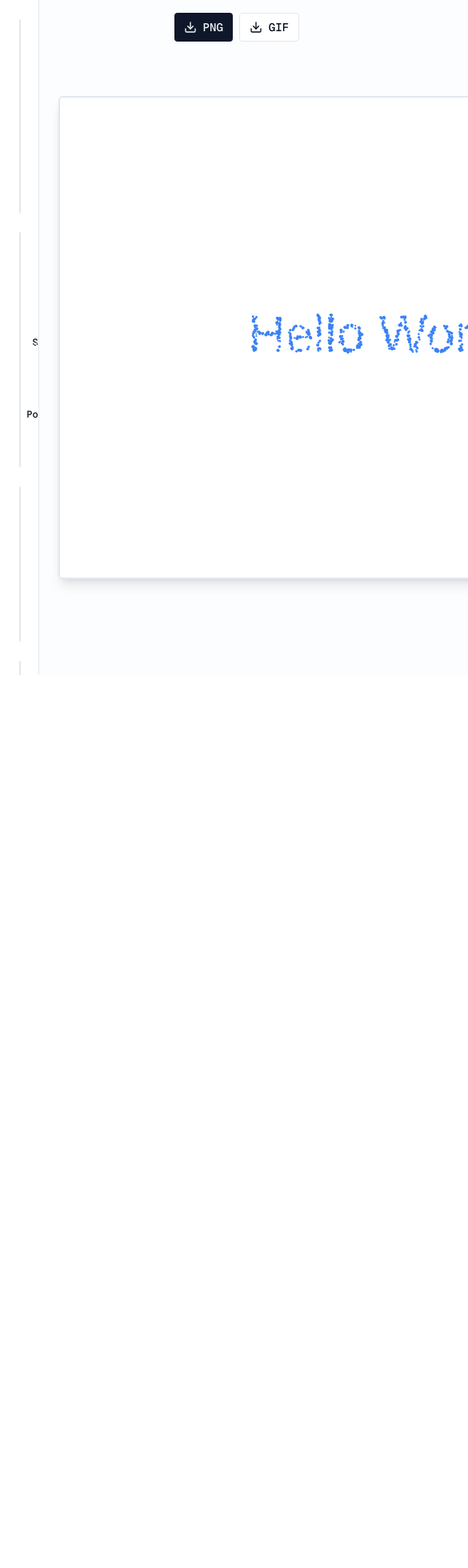
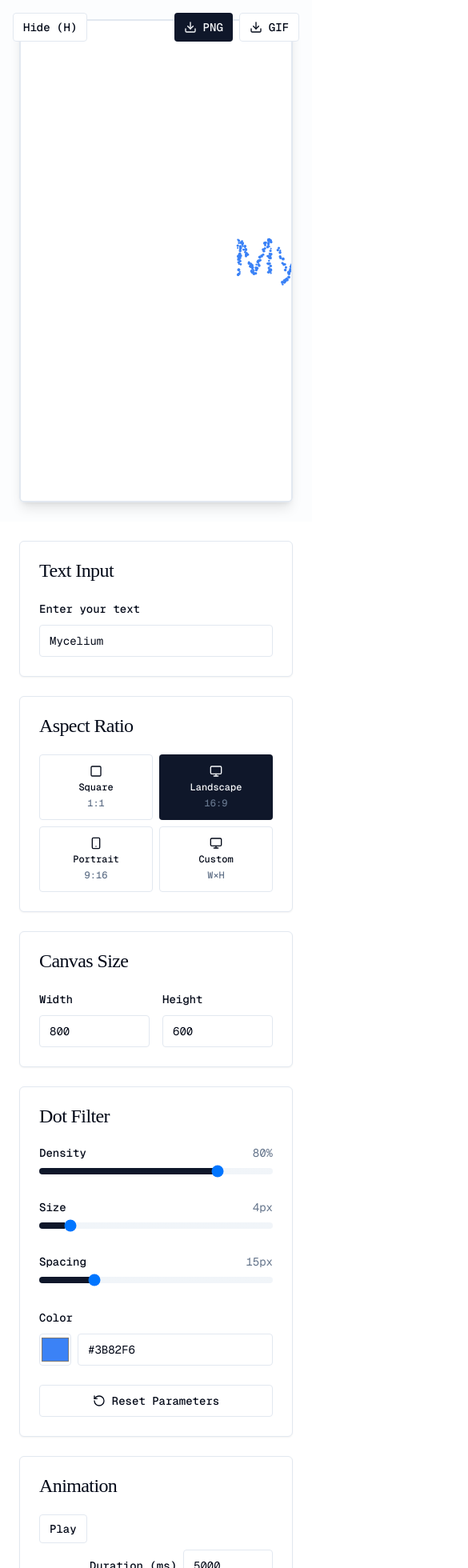
Before and after one commit to chrisks03/Next_Test, a Next.js app: page / in a window 390 px wide. Shown: the top 1960 px of the page at 80% size, 585 px wide, since content can reach past the window. Before the commit the page ends 844 px from the top, so only its background shows below. Built offline with nearby package versions, Linux system fonts and the light colour scheme.

Commit message:
UI Updates

```diff
--- a/src/app/page.tsx
+++ b/src/app/page.tsx
@@ -28,7 +28,7 @@ const ASPECT_RATIOS = {
 }
 
 export default function Home() {
-  const { text, params, updateText, updateParams, resetParams } = useDotFilter('Hello World')
+  const { text, params, updateText, updateParams, resetParams } = useDotFilter('Mycelium')
   const [canvasSize, setCanvasSize] = useState({ width: 800, height: 600 })
   const [selectedRatio, setSelectedRatio] = useState<'1:1' | '16:9' | '9:16' | 'Custom'>('16:9')
   const { isPlaying, durationMs, progress, play, pause, stop, setDurationMs, setScrub } = useAnimation(5000)
@@ -43,8 +43,8 @@ export default function Home() {
   }, [easingName])
 
   // Animation start/end values for numeric params
-  const [animStart, setAnimStart] = useState({ density: 0.6, size: 4, spacing: 15, color: '#3B82F6' })
-  const [animEnd, setAnimEnd] = useState({ density: 1.0, size: 10, spacing: 30, color: '#EF4444' })
+  const [animStart, setAnimStart] = useState({ density: 0.6, size: 4, spacing: 15, color: '#035408' })
+  const [animEnd, setAnimEnd] = useState({ density: 1.0, size: 10, spacing: 30, color: '#5c3600' })
 
   const handleAspectRatioChange = (ratio: '1:1' | '16:9' | '9:16' | 'Custom') => {
     setSelectedRatio(ratio)
@@ -126,10 +126,10 @@ export default function Home() {
   }, [])
 
   return (
-    <div className="flex h-screen bg-background">
+    <div className="flex h-screen bg-background flex-col md:flex-row">
       {/* Sidebar */}
       {sidebarVisible && (
-        <div className="w-80 border-r p-6 flex flex-col overflow-y-auto no-scrollbar space-y-6 bg-transparent">
+        <div className="order-2 md:order-1 w-full md:w-80 min-w-[320px] shrink-0 p-6 flex flex-col overflow-y-auto no-scrollbar space-y-6 bg-transparent">
 
         {/* Text Input Card */}
         <Card>
@@ -283,8 +283,13 @@ export default function Home() {
           </CardHeader>
           <CardContent className="space-y-4">
             <div className="flex items-center gap-2 flex-wrap">
-              <Button size="sm" onClick={isPlaying ? pause : play}>{isPlaying ? 'Pause' : 'Play'}</Button>
-              <Button size="sm" variant="outline" onClick={stop}>Stop</Button>
+              <Button
+                size="sm"
+                variant={isPlaying ? 'default' : 'outline'}
+                onClick={isPlaying ? pause : play}
+              >
+                {isPlaying ? 'Pause' : 'Play'}
+              </Button>
               <div className="flex items-center gap-2 ml-auto">
                 <Label htmlFor="duration">Duration (ms)</Label>
                 <Input id="duration" type="number" value={durationMs} onChange={(e) => setDurationMs(Math.max(500, parseInt(e.target.value) || 1000))} className="w-28" />
@@ -333,7 +338,7 @@ export default function Home() {
       )}
 
       {/* Canvas Area */}
-      <div className="flex-1 flex items-center justify-center p-6 bg-muted/20">
+      <div className="order-1 md:order-2 flex-1 flex items-center justify-center p-6 bg-muted/20">
         <div className="relative border-2 border-border rounded-lg overflow-hidden shadow-lg">
           <P5Wrapper
             text={text}
@@ -354,6 +359,12 @@ export default function Home() {
           <Download className="w-4 h-4 mr-2" /> GIF
         </Button>
       </div>
+      {/* Viewport-floating UI visibility toggle */}
+      <div className="fixed top-4 left-4 z-50">
+        <Button size="sm" variant="outline" onClick={() => setSidebarVisible(v => !v)}>
+          Hide (H)
+        </Button>
+      </div>
     </div>
   )
 }
```
